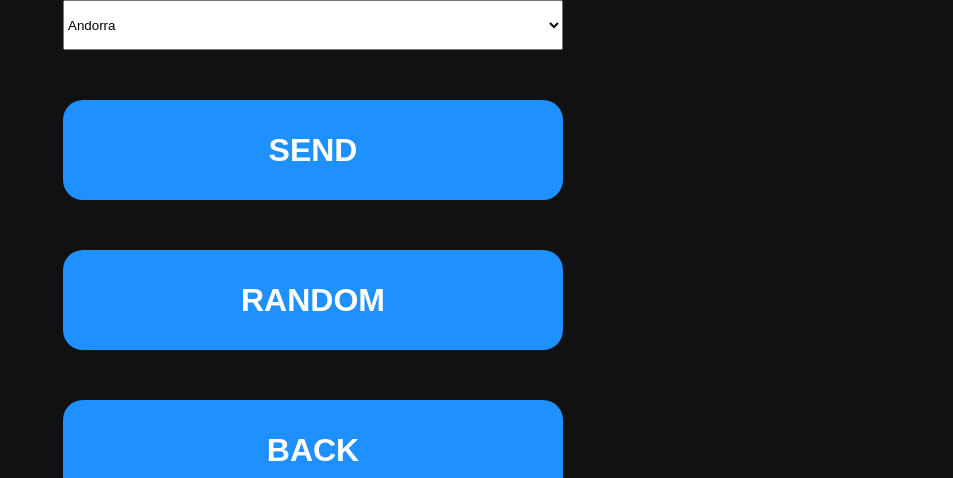
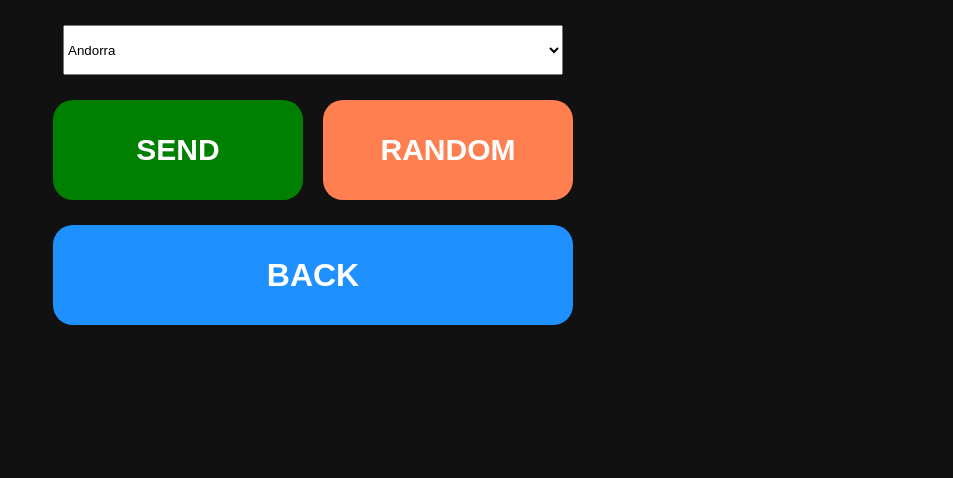
Before and after one commit to EduardoMeneghel/flags-game, a website: page what-is-the-flag/index.html in a window 1280 px wide. Shown: the part 355-833 px from the top of the page, without its empty margins (327-1280 px from the left). After the commit the page ends 800 px from the top, so only its background shows below. Drawn offline with Linux system fonts and the light colour scheme.

Commit message:
feat/corrigindo layout

```diff
--- a/css/style.css
+++ b/css/style.css
@@ -38,7 +38,7 @@ span{
 
 button{
     height: 100px;
-    width: 500px;
+    width: 520px;
     border: none;
     color: white;
     font-size: 32px;
@@ -56,6 +56,10 @@ button{
     margin-top: 50px;
 }
 
+.margin-top-very-small{
+    margin-top: 25px;
+}
+
 .margin-top-medium{
     margin-top: 100px;
 }
@@ -67,3 +71,14 @@ button{
 .transition{
 
 }
+
+.flex-container {
+    display: flex;
+    justify-content: center;
+  }
+
+.flex-container > button {
+    width: 250px;
+    padding: 20px;
+    font-size: 30px;
+}
--- a/what-is-the-flag/index.html
+++ b/what-is-the-flag/index.html
@@ -9,17 +9,19 @@
   </head>
   <body>
     <body class="center">
-      <section class="language">
+      <section class="language ">
         <span>language</span>
         <img class="image-small" src="../flags/br.png">
         <img class="image-small" src="../flags/us.png">
       </section>
       <main class="container center">
         <img id="flag" class="margin-top-small image-larg" src="">
-        <select id="select-flags"></select>
-        <button class="margin-top-small" onclick="validate(this)">SEND</button>
-        <button class="margin-top-small" onclick="getNewFlag()">RANDOM</button>
-        <a href="../index.html"><button class="margin-top-small">BACK</button></a>
+        <select id="select-flags" class="margin-top-very-small"></select>
+        <div class="flex-container margin-top-very-small">
+          <button style="margin-right: 10px; background-color: green;" onclick="validate(this)">SEND</button>
+          <button style="margin-left: 10px; background-color: coral;" onclick="getNewFlag()">RANDOM</button>
+        </div>
+        <a href="../index.html"><button class="margin-top-very-small">BACK</button></a>
       </main>
       <script type="text/javascript" src="../ts/what-is-the-flag.js"></script>
     </body>
```
